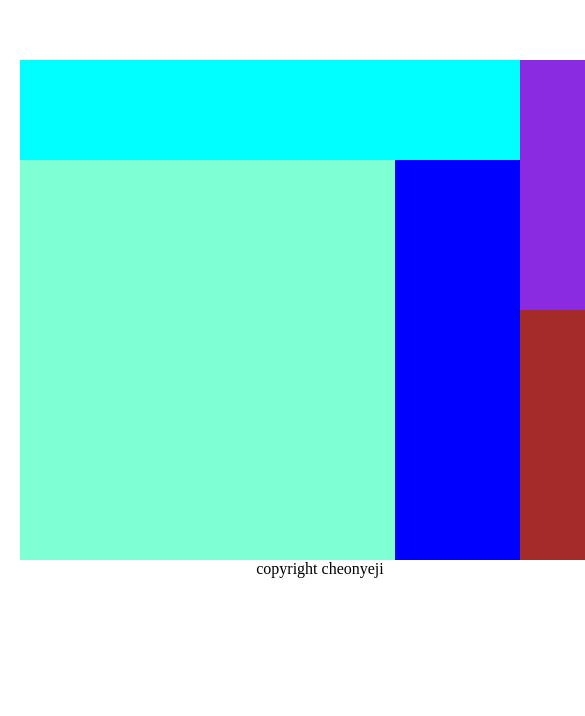
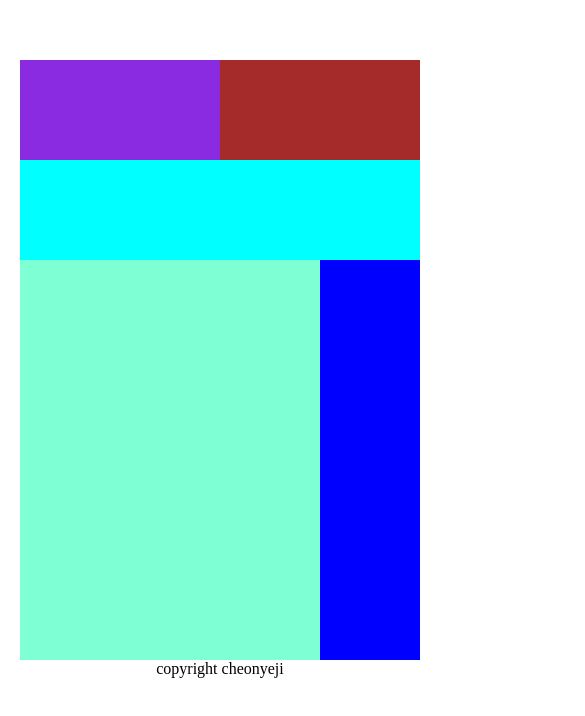
Before and after one commit to jms8540/22_sdh_study, a plain HTML site: page day3/grid.html in a window 390 px wide. Shown: the part 60-776 px from the top of the page, 585 px wide, since content can reach past the window. Drawn offline with Linux system fonts and the light colour scheme.

Commit message:
gird 반응형 소스

```diff
--- a/day3/grid.css
+++ b/day3/grid.css
@@ -85,3 +85,31 @@
 .footer p {
   text-align: center;
 }
+
+@media screen and (max-width: 767px) {
+  .content-wrapper {
+    grid-template-rows: repeat(2, minmax(100px, auto));
+    grid-template-columns: 1fr;
+  }
+  .content-right {
+    grid-row: 1/2;
+    grid-column: 1/2;
+
+    grid-template-rows: 1fr;
+    grid-template-columns: repeat(2, minmax(100px, auto));
+  }
+
+  .a {
+    grid-row: 1/2;
+    grid-column: 1/2;
+  }
+
+  .b {
+    grid-row: 1/2;
+    grid-column: 2/3;
+  }
+  .content-left {
+    grid-row: 2/3;
+    grid-column: 1/2;
+  }
+}
```
Lines whose indentation alone changed are shown as unchanged.
